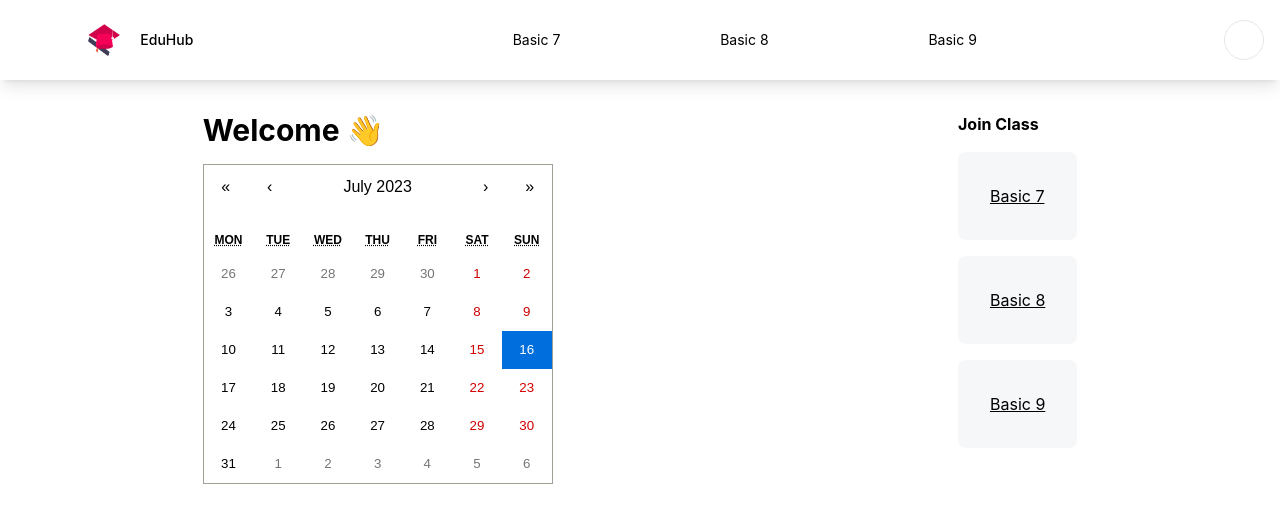
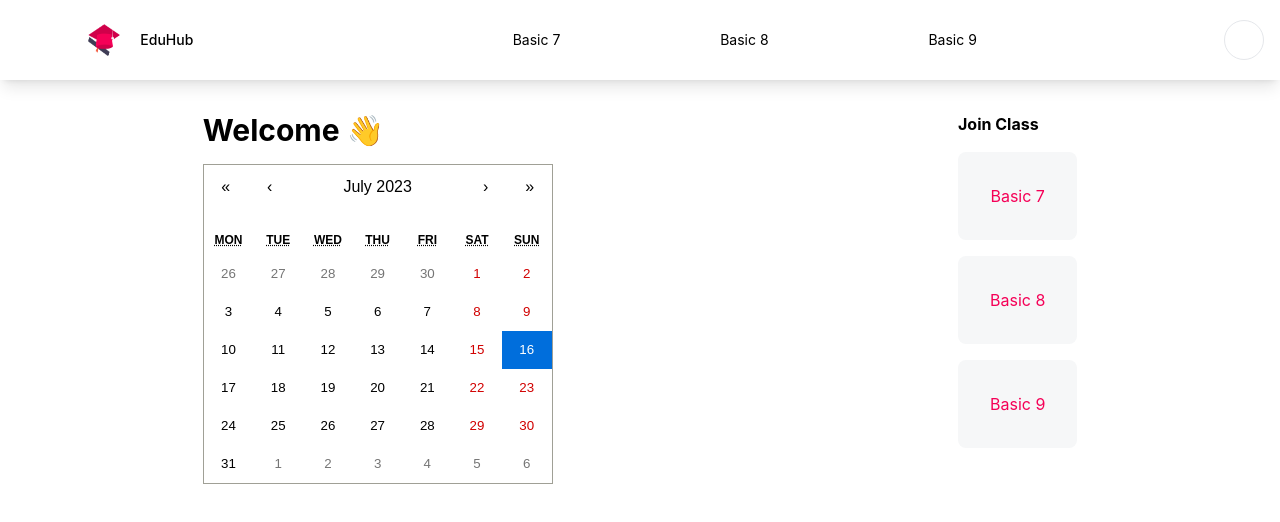
Before and after one commit to KingsleyAmankwah/edu-hub, a React (Create React App) app: page /dashboard in a window 1280 px wide. Shown: the top 522 px of the page. Built offline with nearby package versions, Linux system fonts and the light colour scheme.

Commit message:
Dashboard

```diff
--- a/src/pages/dashboard.js
+++ b/src/pages/dashboard.js
@@ -30,23 +30,24 @@ function Dashboard() {
             <Calendar value={currentDate} onChange={handleDateChange} />
           </div>
 
-          <div>
-            <span className="text-primary font-bold">Join Class</span>
-            <div className="bg-[#f6f7f8] mt-4 rounded-lg p-8">
-              <Link to="/groups" className="text-center underline w-full">
+          <div className="mt-8 md:mt-0">
+            <h2 className="text- font-bold">Join Class</h2>
+
+            <Link to="/seven" className="text-center ">
+              <div className="w-full text-[#f50057] bg-[#f6f7f8] mt-4 rounded-lg p-8">
                 Basic 7
-              </Link>
-            </div>
-            <div className="w-full bg-[#f6f7f8] mt-4 rounded-lg p-8">
-              <Link to="/groups" className="text-center underline">
+              </div>
+            </Link>
+            <Link to="/eight" className="text-center">
+              <div className="w-full text-[#f50057] bg-[#f6f7f8] mt-4 rounded-lg p-8">
                 Basic 8
-              </Link>
-            </div>
-            <div className="w-full bg-[#f6f7f8] mt-4 rounded-lg p-8">
-              <Link to="/groups" className="text-center underline">
+              </div>
+            </Link>
+            <Link to="/nine" className="text-center">
+              <div className="w-full text-[#f50057] bg-[#f6f7f8] mt-4 rounded-lg p-8">
                 Basic 9
-              </Link>
-            </div>
+              </div>
+            </Link>
           </div>
         </div>
       </div>
```
